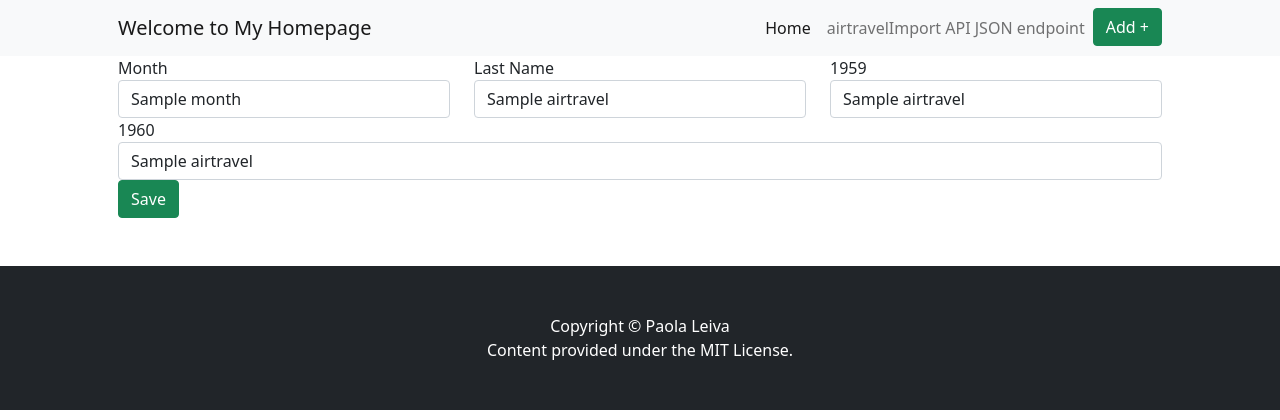
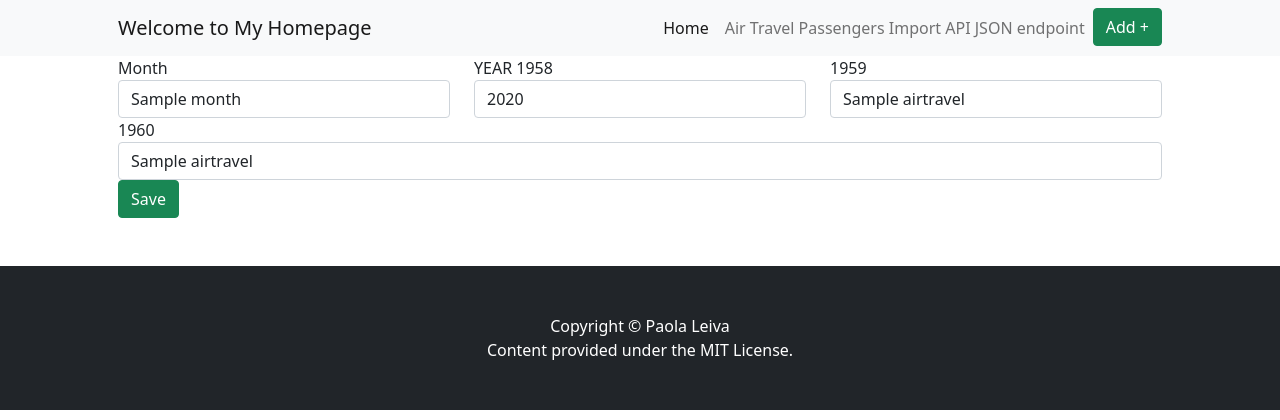
Before and after one commit to pgs8/Web-App-Final, a Flask app: template app/templates/edit.html in a window 1280 px wide. Shown: the top 420 px of the page. Run offline with Flask 2, Linux system fonts and the light colour scheme; the template is opened without the code that fills it: most values are stand-ins (such as "Sample title", 1, 10 or a date in 2020).

Commit message:
Fix | re-did everything

```diff
--- a/app/app.py
+++ b/app/app.py
@@ -16,11 +16,11 @@ mysql.init_app(app)
 
 @app.route('/', methods=['GET'])
 def index():
-    user = {'username': 'Air travel Project'}
+    user = {'username': 'Air Travel'}
     cursor = mysql.get_db().cursor()
     cursor.execute("SELECT * FROM airtravelInput")
     result = cursor.fetchall()
-    return render_template('index.html', title='Home', user=user, passengers=result)
+    return render_template('index.html', title='Home', user=user, airtravel=result)
 
 
 @app.route('/view/<int:airtravel_id>', methods=['GET'])
@@ -28,7 +28,7 @@ def record_view(airtravel_id):
     cursor = mysql.get_db().cursor()
     cursor.execute('SELECT * FROM airtravelInput WHERE id=%s', airtravel_id)
     result = cursor.fetchall()
-    return render_template('view.html', title='View Form', passengers=result[0])
+    return render_template('view.html', title='View Form', airtravel=result[0])
 
 
 @app.route('/edit/<int:airtravel_id>', methods=['GET'])
@@ -42,10 +42,10 @@ def form_edit_get(airtravel_id):
 @app.route('/edit/<int:airtravel_id>', methods=['POST'])
 def form_update_post(airtravel_id):
     cursor = mysql.get_db().cursor()
-    inputData = (request.form.get('fldMonth'), request.form.get('fldColumn_1958'), request.form.get('fldColumn_1959'),
-                 request.form.get('fldColumn_1960'), airtravel_id)
-    sql_update_query = """UPDATE airtravelInput t SET t.Month = %s, t.Colunm_1958 = %s, t.Column_1959 = %s, t.Column_1960 =
-    %s WHERE t.id = %s """
+    inputData = (request.form.get('fldMonths'), request.form.get('fldYEAR_1958'), request.form.get('fldYEAR_1959'),
+                 request.form.get('fldYEAR_1960'), airtravel_id)
+    sql_update_query = """UPDATE airtravelInput t SET t.Months = %s, t.YEAR_1958 = %s, t.YEAR_1959 = %s, t.YEAR_1960 =
+    %s WHERE t.id = %s"""
     cursor.execute(sql_update_query, inputData)
     mysql.get_db().commit()
     return redirect("/", code=302)
@@ -53,15 +53,15 @@ def form_update_post(airtravel_id):
 
 @app.route('/airtravel/new', methods=['GET'])
 def form_insert_get():
-    return render_template('new.html', title='New Data Form')
+    return render_template('new.html', title='New Travel Data Form')
 
 
 @app.route('/airtravel/new', methods=['POST'])
 def form_insert_post():
     cursor = mysql.get_db().cursor()
-    inputData = (request.form.get('fldMonth'), request.form.get('fldColumn_1958'), request.form.get('fldColumn_1959'),
-                 request.form.get('fldColumn_1960'))
-    sql_insert_query = """INSERT INTO airtravelInput (Month, Column_1958, Column_1959, Column_1960) VALUES (%s, %s, %s, %s) """
+    inputData = (request.form.get('fldMonths'), request.form.get('fldYEAR_1958'), request.form.get('fldYEAR_1959'),
+                 request.form.get('fldYEAR_1960'))
+    sql_insert_query = """INSERT INTO airtravelInput (Months, YEAR_1958, YEAR_1959, YEAR_1960) VALUES (%s, %s, %s, %s) """
     cursor.execute(sql_insert_query, inputData)
     mysql.get_db().commit()
     return redirect("/", code=302)
@@ -109,7 +109,7 @@ def api_edit(airtravel_id) -> str:
 
 
 @app.route('/api/airtravel/<int:airtravel_id>', methods=['DELETE'])
-def api_delete(airtreavel_id) -> str:
+def api_delete(airtravel_id) -> str:
     resp = Response(status=210, mimetype='application/json')
     return resp
 
--- a/app/templates/edit.html
+++ b/app/templates/edit.html
@@ -1,28 +1,27 @@
 {% extends "layout.html" %}
 {% block content %}
-<form action="/edit/{{airtravel.id}}" method="post">
+<form action="/edit.html/{{ airtravel.id }}" method="post">
     <div class="row">
         <div class="col">
-            <label for="fldMonth">Month</label>
-            <input id="FldMonth" type="text" class="form-control" placeholder="Month" name="fldMonth" value="{{airtravel.Month}}">
+            <label for="fldMonths">Month</label>
+            <input id="fldMonths" type="text" class="form-control" placeholder="Months" name="fldMonths" value="{{airtravel.Month}}">
         </div>
 
         <div class="col">
-            <label for="fldColumn_1958">Last Name</label>
-            <input id="fldColumn_1958" type="text" class="form-control" placeholder="1958"
-                   name="fldColumn_1958" value="{{airtravel.1958}}">
+            <label for="YEAR_1958">YEAR 1958</label>
+            <input id="YEAR_1958" type="text" class="form-control" placeholder="1958"
+                   name="YEAR_1958" value="{{airtravel.YEAR_1958}}">
         </div>
 
-
 <div class="col">
-            <label for="fldColumn_1959">1959</label>
-            <input id="fldColumn_1959" type="text" class="form-control" placeholder="1959" name="fldColumn_1959" value="{{airtravel.1959}}">
+            <label for="YEAR_1959">1959</label>
+            <input id="YEAR_1959" type="text" class="form-control" placeholder="1959" name="YEAR_1959" value="{{airtravel.1959}}">
         </div>
     </div>
 
 <div class="col">
-    <label for="fldColumn_1960">1960</label>
-    <input id="fldColumn_1960" type="text" class="form-control" placeholder="1960" name="fldColumn_1960" value="{{airtravel.1960}}">
+    <label for="YEAR_1960">1960</label>
+    <input id="YEAR_1960" type="text" class="form-control" placeholder="1960" name="YEAR_1960" value="{{airtravel.1960}}">
 </div>
 
     <button type="submit" class="btn btn-success">Save</button>
--- a/app/templates/index.html
+++ b/app/templates/index.html
@@ -1,10 +1,9 @@
-
 {% extends "layout.html" %}
 {% block content %}
 <table class="table">
     <thead>
     <tr>
-        <th scope="col">Month</th>
+        <th scope="col">Months</th>
         <th scope="col">1958</th>
         <th scope="col">1959</th>
         <th scope="col">1960</th>
@@ -16,7 +15,7 @@
         <td>{{ airtravel.1958 }}</td>
         <td>{{ airtravel.1959  }}</td>
         <td>{{ airtravel.1960  }}</td>
-        <td><a href="view/{{ airtravel.id }}">{{ airtravel.Month }}</a></td>
+        <td><a href="view.html/{{ airtravel.id }}">{{ airtravel.Month }}</a></td>
     </tr>
     {% endfor %}
     </tbody>
--- a/app/templates/layout.html
+++ b/app/templates/layout.html
@@ -35,7 +35,7 @@
                     <a aria-current="page" class="nav-link active" href="#">Home</a>
                 </li>
                 <li class="nav-item">
-                    <a aria-current="page" class="nav-link" href="api/v1/airtravel">airtravelImport API JSON endpoint</a>
+                    <a aria-current="page" class="nav-link" href="api/v1/airtravel">Air Travel Passengers Import API JSON endpoint</a>
                 </li>
                  <li class="nav-item active">
                     <a aria-current="page" class="btn btn-success pl-2 lr-2 ml-3" href="/airtravel/new">Add +</a>
```
Also changed, not shown: app/templates/new.html (+8 -8 lines), app/templates/view.html (+5 -5 lines), db/init.sql (+20 -20 lines).
